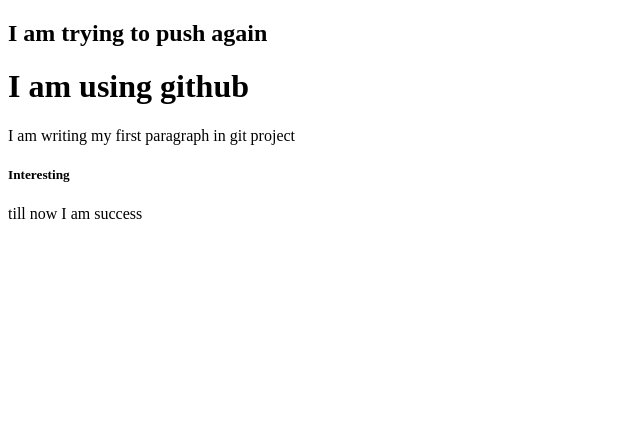
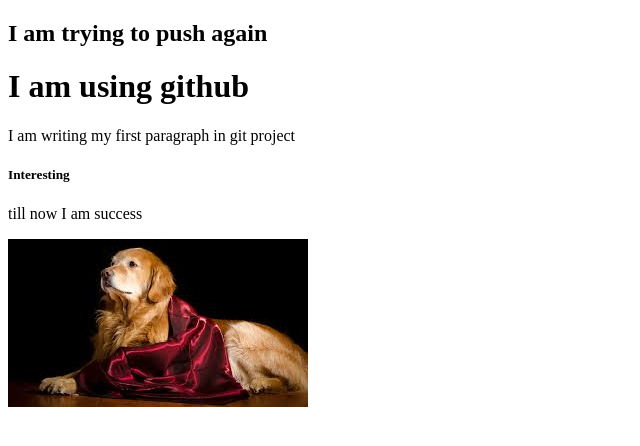
Before and after one commit to QuaziSamiha/my-website, a plain HTML site: page index.html in a window 1280 px wide. Shown: the whole page, without its empty margins (0-640 px from the left). Drawn offline with Linux system fonts and the light colour scheme.

Commit message:
added an image

```diff
--- a/index.html
+++ b/index.html
@@ -11,5 +11,6 @@
     <p>I am writing my first paragraph in git project</p>
     <h5>Interesting</h5>
     <p>till now I am success</p>
+    <img src="images.jpg">
 </body>
 </html>
```
Also changed, not shown: images.jpg (added).
